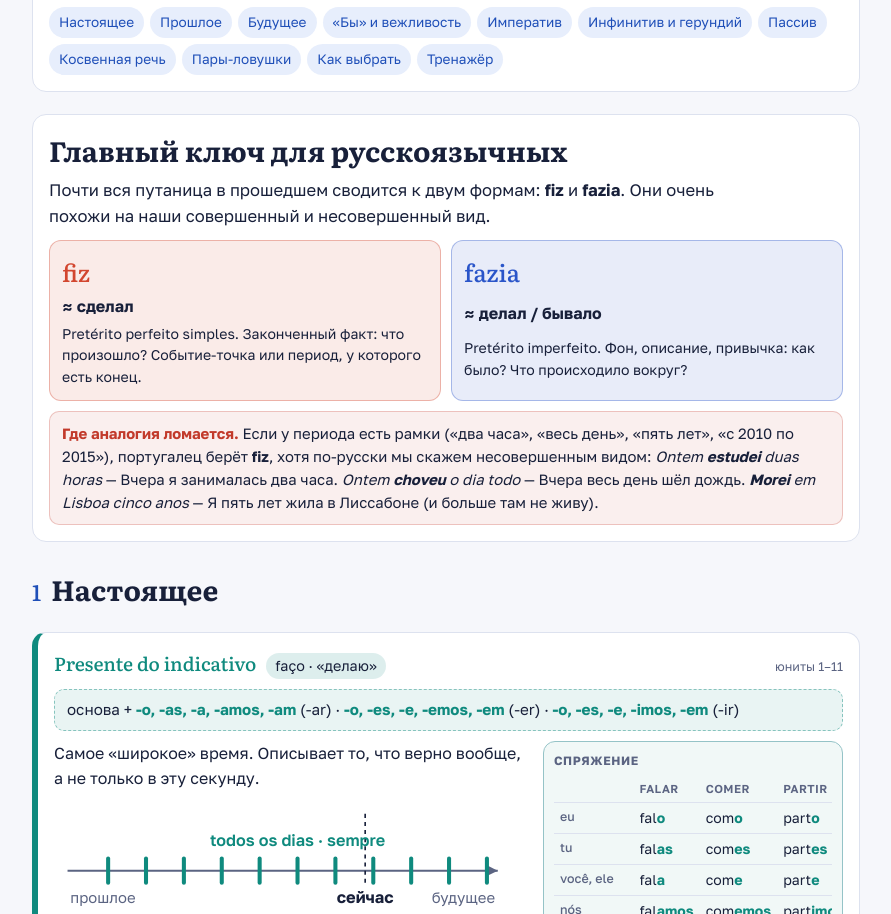
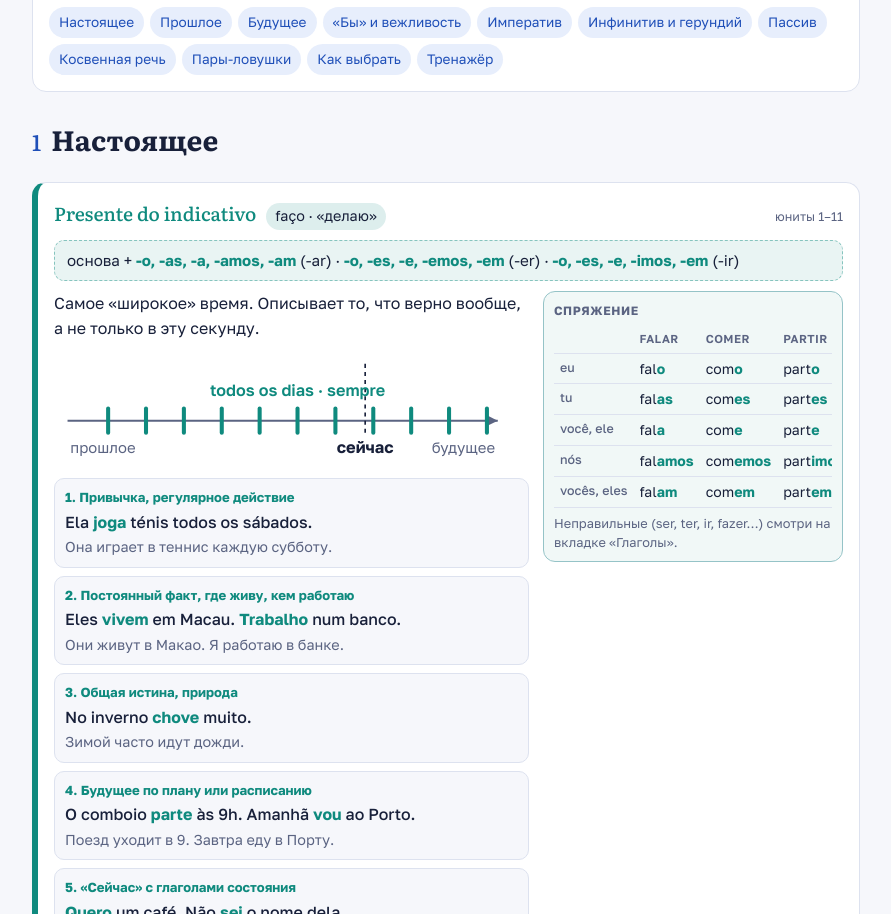
Before and after one commit to bakhrakhR/portugues-ga1, a plain HTML site: page index.html in a window 1280 px wide. Shown: the part 833-1747 px from the top of the page, without its empty margins (194-1085 px from the left). Drawn offline with Linux system fonts and the light colour scheme.

Commit message:
Update index.html

```diff
--- a/index.html
+++ b/index.html
@@ -315,16 +315,6 @@ footer{color:var(--muted);font-size:.82rem;padding:10px 0 40px}
     <div class="toc">
       <a href="#g-presente">Настоящее</a><a href="#g-passado">Прошлое</a><a href="#g-futuro">Будущее</a><a href="#g-cond">«Бы» и вежливость</a><a href="#g-imper">Императив</a><a href="#g-nf">Инфинитив и герундий</a><a href="#g-pass">Пассив</a><a href="#g-ind">Косвенная речь</a><a href="#g-pares">Пары-ловушки</a><a href="#g-alg">Как выбрать</a><a href="#g-quiz">Тренажёр</a>
     </div>
-  </div>
-
-  <div class="card" style="--tc:var(--c-pps)">
-    <h2>Главный ключ для русскоязычных</h2>
-    <p class="lead">Почти вся путаница в прошедшем сводится к двум формам: <b>fiz</b> и <b>fazia</b>. Они очень похожи на наши совершенный и несовершенный вид.</p>
-    <div class="analogy">
-      <div class="a1"><span class="big">fiz</span><b>≈ сделал</b><span class="small">Pretérito perfeito simples. Законченный факт: что произошло? Событие-точка или период, у которого есть конец.</span></div>
-      <div class="a2"><span class="big">fazia</span><b>≈ делал / бывало</b><span class="small">Pretérito imperfeito. Фон, описание, привычка: как было? Что происходило вокруг?</span></div>
-    </div>
-    <p class="trap"><strong>Где аналогия ломается.</strong> Если у периода есть рамки («два часа», «весь день», «пять лет», «с 2010 по 2015»), португалец берёт <b>fiz</b>, хотя по-русски мы скажем несовершенным видом: <i>Ontem <b>estudei</b> duas horas</i> — Вчера я занималась два часа. <i>Ontem <b>choveu</b> o dia todo</i> — Вчера весь день шёл дождь. <i><b>Morei</b> em Lisboa cinco anos</i> — Я пять лет жила в Лиссабоне (и больше там не живу).</p>
   </div>
 
   <div class="group-title" id="g-presente"><span class="num">1</span><h2>Настоящее</h2></div>
```
